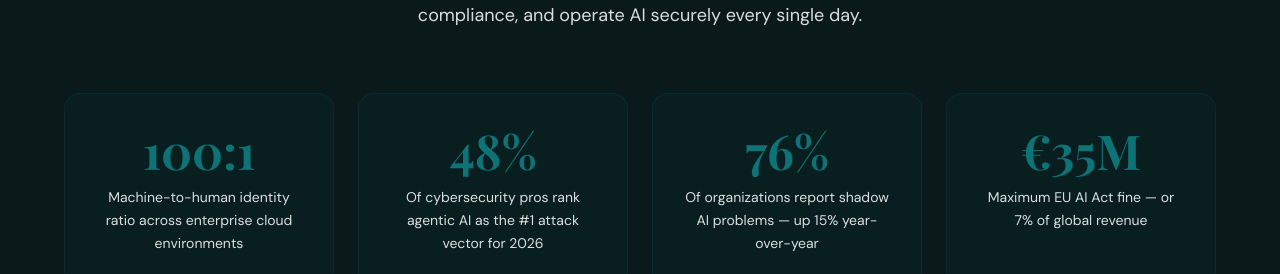
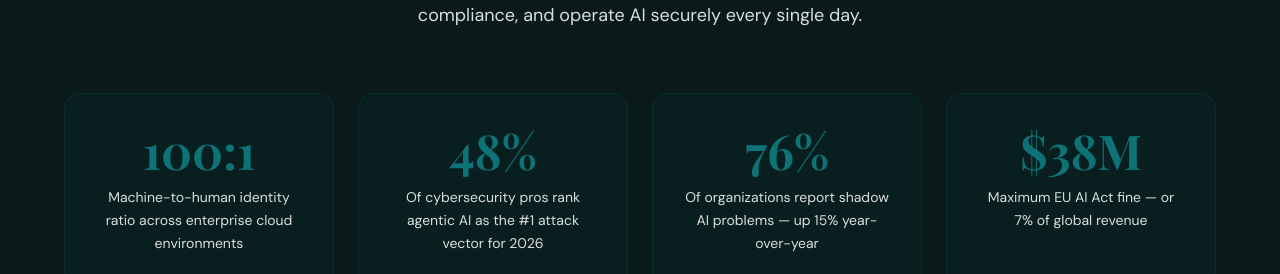
Before and after one commit to kthrailkill-web/aiaware-certified-public-site, a React (Vite) app: page / in a window 1280 px wide. Shown: the part 1087-1361 px from the top of the page. Built offline with nearby package versions, Linux system fonts and the light colour scheme; a web font is replaced by a local one.

Commit message:
Convert EU AI Act fine from euros to USD (€35M -> $38M)

```diff
--- a/src/LandingPage.jsx
+++ b/src/LandingPage.jsx
@@ -6,7 +6,7 @@ const WHY_NOW_STATS = [
   { stat: "100:1", label: "Machine-to-human identity ratio across enterprise cloud environments" },
   { stat: "48%", label: "Of cybersecurity pros rank agentic AI as the #1 attack vector for 2026" },
   { stat: "76%", label: "Of organizations report shadow AI problems — up 15% year-over-year" },
-  { stat: "€35M", label: "Maximum EU AI Act fine — or 7% of global revenue" },
+  { stat: "$38M", label: "Maximum EU AI Act fine — or 7% of global revenue" },
 ];
 
 const COURSE1_MODULES = [
```
